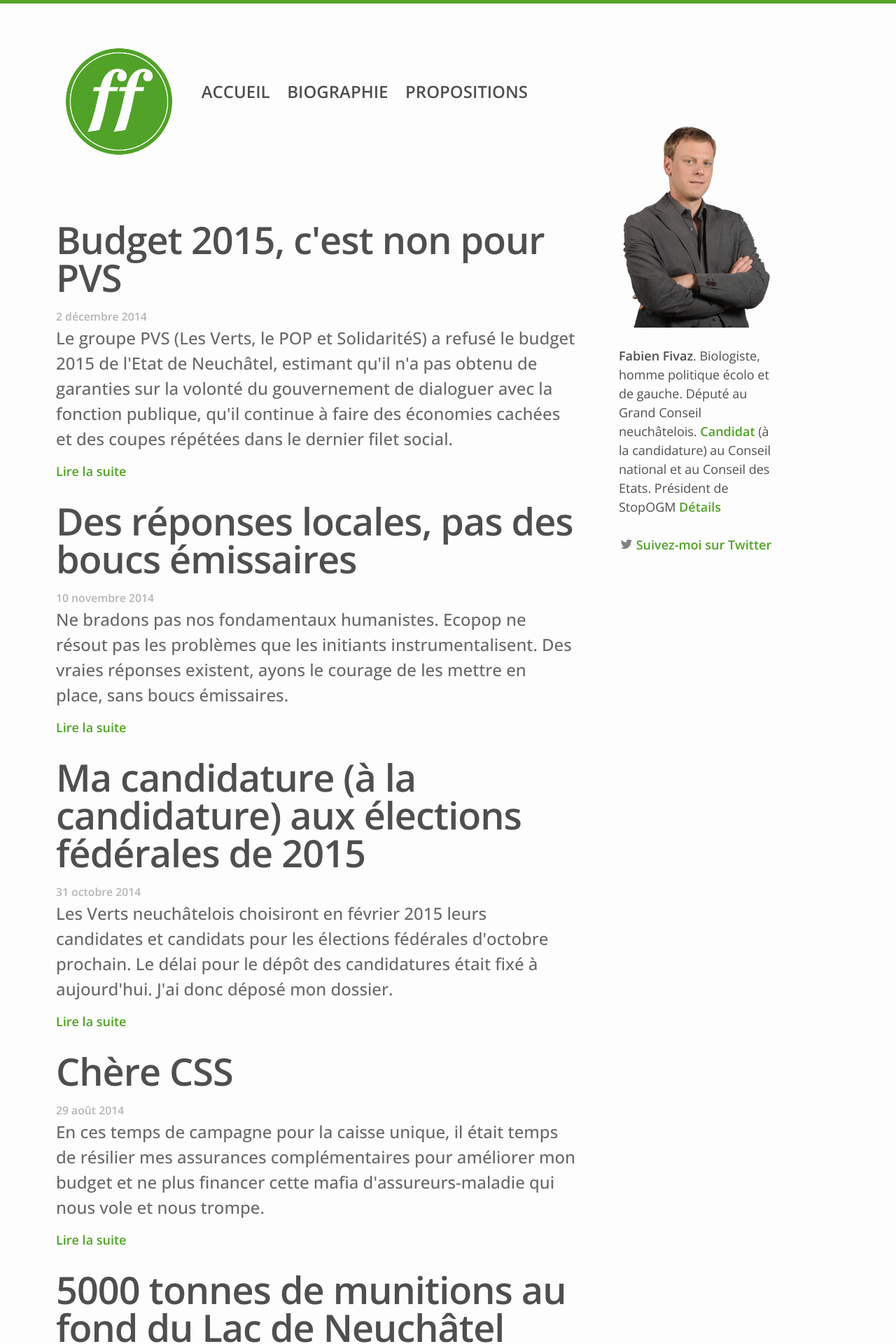
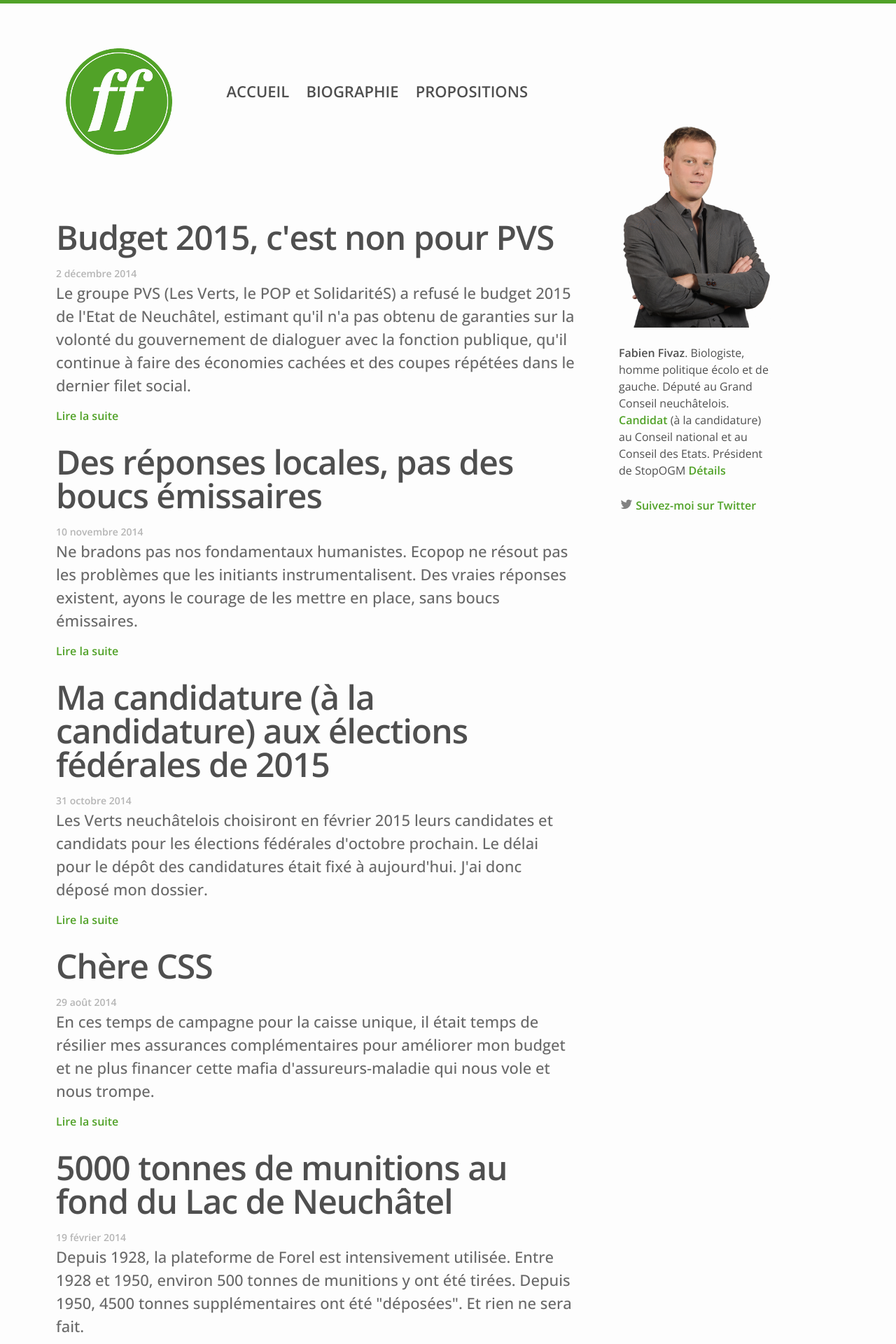
Before and after one commit to ffivaz/ffivaz.github.io, a Jekyll site: the page built from index.html, in a window 1280 px wide. Shown: the top 1920 px of the page at 70% size. Built offline with Jekyll 4.4.1, drawn with Linux system fonts in a browser that asks for light colours; nearby versions of some CDN libraries; the list of posts is cut into pages by our own code.

Commit message:
Smaller fonts, globally

```diff
--- a/_sass/_layout.scss
+++ b/_sass/_layout.scss
@@ -11,7 +11,7 @@
 }
 
 .site-title {
-    font-size: 26px;
+    font-size: 24px;
     line-height: 56px;
     letter-spacing: -1px;
     margin-bottom: 0;
@@ -35,7 +35,7 @@
 
     .page-link {
         color: $grey-color-dark;
-        font-size: 24px;
+        font-size: 22px;
         font-weight: 600;
         text-transform: uppercase;
         line-height: $base-line-height;
@@ -113,7 +113,7 @@
     a:hover {
         color: $grey-color-dark;
         font-weight: 600;
-        font-size: 18px;
+            font-size: 16px;
         text-transform: uppercase;
     }
 
@@ -135,7 +135,7 @@
 }
 
 .footer-heading {
-    font-size: 18px;
+    font-size: 16px;
     margin-bottom: $spacing-unit / 2;
     color: $grey-color-dark;
 }
@@ -147,7 +147,7 @@
 }
 
 .footer-col-wrapper {
-    font-size: 15px;
+    font-size: 16px;
     color: $grey-color;
     margin-left: -$spacing-unit / 2;
     @extend %clearfix;
@@ -205,7 +205,7 @@
 }
 
 .page-heading {
-    font-size: 20px;
+    font-size: 18px;
 }
 
 .post-list {
@@ -225,7 +225,7 @@
 
 .post-link {
     display: block;
-    font-size: 24px;
+    font-size: 22px;
 }
 
 
@@ -238,7 +238,7 @@
 }
 
 .post-title {
-    font-size: 54px;
+    font-size: 48px;
     letter-spacing: -1px;
     line-height: 1;
     font-weight: 600;
@@ -251,7 +251,7 @@
 }
 
 .post-summary {
-    font-size: 24px;
+    font-size: 22px;
     color: $grey-color-middle;
     font-weight: 500;
     width: $content-width - (3*$spacing-unit) - 250;
@@ -262,7 +262,7 @@
     width: $content-width - (3*$spacing-unit) - 250;
 
     h2 {
-        font-size: 32px;
+        font-size: 28px;
 
         @include media-query($on-laptop) {
             font-size: 28px;
@@ -270,18 +270,18 @@
     }
 
     h3 {
-        font-size: 26px;
+        font-size: 24px;
 
         @include media-query($on-laptop) {
-            font-size: 22px;
+            font-size: 20px;
         }
     }
 
     h4 {
-        font-size: 20px;
+        font-size: 18px;
 
         @include media-query($on-laptop) {
-            font-size: 18px;
+            font-size: 16px;
         }
     }
 }
--- a/css/main.scss
+++ b/css/main.scss
@@ -8,7 +8,7 @@
 
 // Our variables
 $base-font-family: 'Open Sans', Helvetica, Arial, sans-serif;
-$base-font-size:   18px;
+$base-font-size:   16px;
 $small-font-size:  $base-font-size * 0.875;
 $base-line-height: 1.5;
 
```
